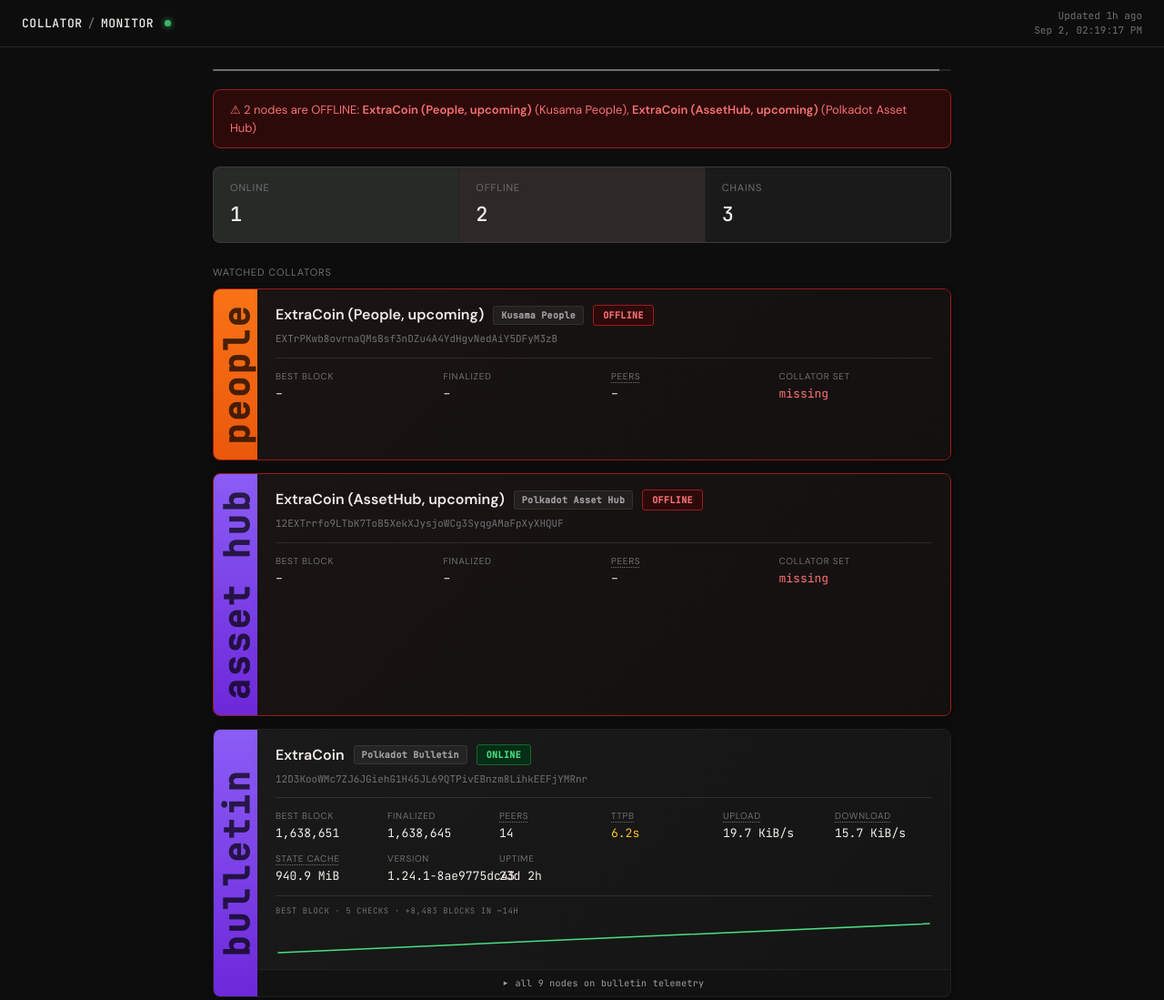
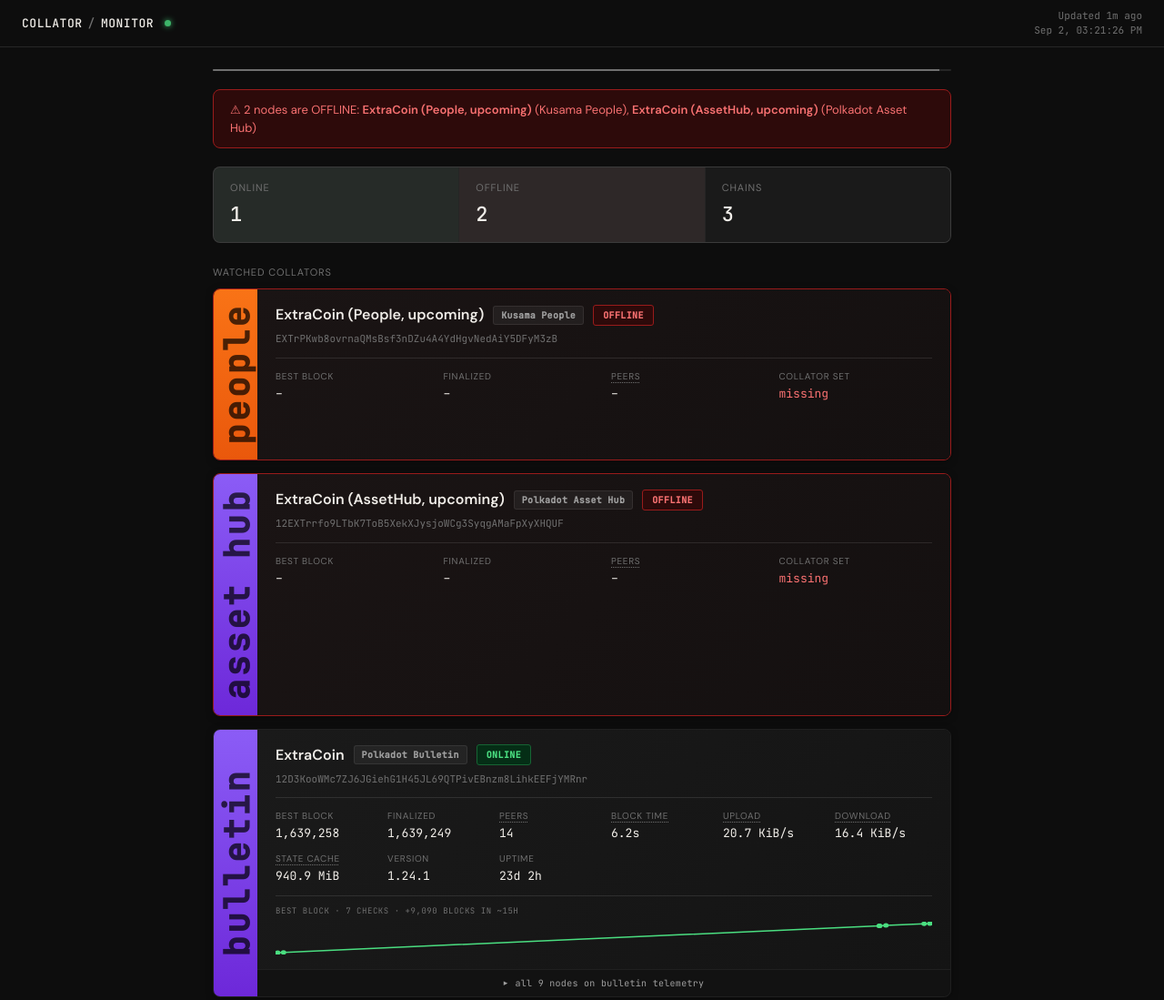
Before and after one commit to yaronski/bulletin-collator-monitor, a website: page index.html in a window 1280 px wide. Shown: the top 1099 px of the page at 91% size. Drawn offline with Linux system fonts and the light colour scheme.

Commit message:
fix CandidateList storage decode (plain twox128, Vec<Account+fixed u128 deposit>); TtPB -> Block time; dashboard polish
- verified on-chain: Candidates item no longer exists in current system-parachain runtimes;
  CandidateList holds 5 (People) / 3 (AssetHub) candidates, deposits 50-55 KSM / 10 DOT
- TtPB label was misleading: feed field is the official 'Block Time' (verified vs
  BlockTimeColumn.tsx + live measurement: all 9 Bulletin nodes report ~6.0s = chain rhythm,
  not node slowness). Warn threshold 6s -> 10s, tooltip updated
- sparkline: per-check data point circles with block+time tooltip
- version shortened (1.24.1) with full value on hover, meta-val overflow ellipsis
- upcoming nodes remain 'missing' with alerts off (not yet in candidate list)

```diff
--- a/index.html
+++ b/index.html
@@ -170,7 +170,7 @@ body {
   white-space: nowrap; cursor: default;
 }
 .meta-key.help { text-decoration: underline dotted var(--text3) 1px; text-underline-offset: 3px; }
-.meta-val { font-family: var(--mono); font-size: 13px; color: var(--text); white-space: nowrap; }
+.meta-val { font-family: var(--mono); font-size: 13px; color: var(--text); white-space: nowrap; overflow: hidden; text-overflow: ellipsis; max-width: 100%; }
 .meta-val.highlight { color: var(--red); }
 .meta-val.warn      { color: var(--amber); }
 .meta-val.muted     { color: var(--text3); }
@@ -326,7 +326,7 @@ body {
 var REFRESH_MS = 5 * 60 * 1000;
 var countdownInterval;
 var TOOLTIPS = {
-  ttpb: 'Time to produce block: how long this node took to build its last block. Below ~6 s (the parachain slot time) is healthy; higher values mean the node is struggling to produce/author blocks in time.',
+  ttpb: 'Block time: how long this node took to import its latest block (the telemetry feed field is the same the official frontend shows as "Block Time"). ~6 s is the normal Bulletin rhythm; values well above 10 s mean the node is falling behind.',
   peers: 'Number of libp2p peers currently connected. Fewer than ~5 usually means network problems.',
   stateSize: 'Size of the node\'s state cache (pruned) in memory.',
   upload: 'Average network upload while the check window ran.',
@@ -459,10 +459,16 @@ function sparklineHtml(history) {
   }).join(' ');
   var spanTxt = span > 0 ? '+' + span.toLocaleString('en-US') + ' blocks' : 'no progress';
   var durH = Math.round((maxT - minT) / 3600000);
+  var circles = pts.map(function(p) {
+    var x = PAD + ((p.ts - minT) / (maxT - minT)) * (W - 2*PAD);
+    var y = span === 0 ? H/2 : H - PAD - ((p.best - minB) / span) * (H - 2*PAD);
+    return '<circle cx="' + x.toFixed(1) + '" cy="' + y.toFixed(1) + '" r="2.5" fill="#4ade80"><title>' + p.best.toLocaleString('en-US') + ' \u00b7 ' + new Date(p.ts).toLocaleString() + '</title></circle>';
+  }).join('');
   return '<div class="sparkline">'
     + '<div class="sparkline-label" data-tip="spark">Best block \u00b7 ' + pts.length + ' checks \u00b7 ' + spanTxt + ' in ~' + durH + 'h</div>'
     + '<svg viewBox="0 0 ' + W + ' ' + H + '" preserveAspectRatio="none">'
     + '<path d="' + path + '" fill="none" stroke="#4ade80" stroke-width="1.5"/>'
+    + circles
     + '</svg></div>';
 }
 
@@ -518,11 +524,11 @@ function renderCards(nodes, chains) {
     meta += metaItem('Peers', 'peers', col.peers != null ? col.peers : '\u2013', col.peers != null && col.peers < 5 ? 'warn' : '');
     if (col.chainStatus) meta += metaItem('Collator set', null, escapeHtml(col.chainStatus) + (col.invulnerable ? ' \u00b7 invuln' : ''), (col.chainStatus === 'missing' || col.chainStatus === 'inactive') ? 'highlight' : (col.chainStatus === 'standby' ? 'muted' : ''));
     if (col.deposit) meta += metaItem('Bond', null, escapeHtml(fmtPlanck(col.deposit)));
-    if (col.ttpb != null) meta += metaItem('TtPB', 'ttpb', (col.ttpb / 1000).toFixed(1) + 's', col.ttpb > 6000 ? 'warn' : '');
+    if (col.ttpb != null) meta += metaItem('Block time', 'ttpb', (col.ttpb / 1000).toFixed(1) + 's', col.ttpb > 10000 ? 'warn' : '');
     if (col.uploadAvgBs != null) meta += metaItem('Upload', 'upload', fmtRate(col.uploadAvgBs));
     if (col.downloadAvgBs != null) meta += metaItem('Download', 'download', fmtRate(col.downloadAvgBs));
     if (col.stateSize != null && col.stateSize > 0) meta += metaItem('State cache', 'stateSize', fmtBytes(col.stateSize));
-    if (col.version) meta += metaItem('Version', null, escapeHtml(col.version));
+    if (col.version) meta += metaItem('Version', null, '<span title="' + escapeHtml(col.version) + '">' + escapeHtml(col.version.split('-')[0].slice(0, 12)) + '</span>');
     if (col.startupTime) meta += metaItem('Uptime', null, uptimeFrom(col.startupTime));
     if (col.consecutiveOffline > 0) meta += metaItem('Consec. offline', null, String(col.consecutiveOffline), 'highlight');
 
--- a/status.json
+++ b/status.json
@@ -1,8 +1,8 @@
 {
-  "lastUpdated": "2026-09-02T14:19:17.591Z",
+  "lastUpdated": "2026-09-02T15:21:26.954Z",
   "feed": {
     "connected": true,
-    "registrySize": 144,
+    "registrySize": 145,
     "error": null
   },
   "chains": {
@@ -12,124 +12,124 @@
       "feedError": null,
       "relay": "polkadot",
       "nodeCount": 9,
-      "bestBlock": 1638651,
-      "finalizedBlock": 1638645,
+      "bestBlock": 1639258,
+      "finalizedBlock": 1639249,
       "nodesTable": [
         {
           "name": "DPSTK",
           "peerId": "12D3KooWHPmACsPbXDo9n4qjBZqGEqJ7JLG2fvaCWNCMWyysg6vQ",
           "version": "1.24.1-8ae9775dc43",
-          "best": 1638651,
-          "finalized": 1638645,
+          "best": 1639258,
+          "finalized": 1639249,
           "peers": 15,
-          "ttpb": 6252,
-          "stateSize": 986969800,
-          "uploadAvgBs": 24064,
-          "downloadAvgBs": 13596,
+          "ttpb": 6210,
+          "stateSize": 987032260,
+          "uploadAvgBs": 24865,
+          "downloadAvgBs": 13854,
           "stale": false
         },
         {
           "name": "ExtraCoin",
           "peerId": "12D3KooWMc7ZJ6JGiehG1H45JL69QTPivEBnzm8LihkEEFjYMRnr",
           "version": "1.24.1-8ae9775dc43",
-          "best": 1638651,
-          "finalized": 1638645,
+          "best": 1639258,
+          "finalized": 1639249,
           "peers": 14,
-          "ttpb": 6175,
-          "stateSize": 986599400,
-          "uploadAvgBs": 20182,
-          "downloadAvgBs": 16071,
+          "ttpb": 6211,
+          "stateSize": 986567360,
+          "uploadAvgBs": 21148,
+          "downloadAvgBs": 16823,
           "stale": false
         },
         {
           "name": "Faraday",
           "peerId": "12D3KooWNy2J75qK8C4o8ooFHpLY4rPPsZcR8qNjgDuW2tvCqEWG",
           "version": "1.24.1-8ae9775dc43",
-          "best": 1638651,
-          "finalized": 1638645,
+          "best": 1639258,
+          "finalized": 1639249,
           "peers": 15,
-          "ttpb": 6249,
-          "stateSize": 678185400,
-          "uploadAvgBs": 25888,
-          "downloadAvgBs": 12627,
+          "ttpb": 6211,
+          "stateSize": 875110140,
+          "uploadAvgBs": 26671,
+          "downloadAvgBs": 13072,
           "stale": false
         },
         {
           "name": "INTERWEB-COL1",
           "peerId": "12D3KooWLcMxWNUUNhdVq62P691VtD2iFwyD83i7SxtkGxAuUb2y",
           "version": "1.24.1-8ae9775dc43",
-          "best": 1638651,
-          "finalized": 1638645,
+          "best": 1639258,
+          "finalized": 1639249,
           "peers": 15,
-          "ttpb": 6307,
-          "stateSize": 987078700,
-          "uploadAvgBs": 25947,
-          "downloadAvgBs": 15210,
+          "ttpb": 6212,
+          "stateSize": 987143230,
+          "uploadAvgBs": 27335,
+          "downloadAvgBs": 16986,
           "stale": false
         },
         {
           "name": "MegatronBulletin",
           "peerId": "12D3KooWHEYTsuU8mZiNuEovmCVp1g1tQBVceHDpCrc7p4VN9wZ4",
           "version": "1.24.1-8ae9775dc43",
-          "best": 1638651,
-          "finalized": 1638645,
+          "best": 1639258,
+          "finalized": 1639249,
           "peers": 15,
-          "ttpb": 6302,
-          "stateSize": 986646140,
-          "uploadAvgBs": 18434,
-          "downloadAvgBs": 18630,
+          "ttpb": 6230,
+          "stateSize": 986712400,
+          "uploadAvgBs": 19209,
+          "downloadAvgBs": 21304,
           "stale": false
         },
         {
           "name": "PN-Bulletin-01",
           "peerId": "12D3KooWBtEY3wxRxF7VgJtu8ottRSZxr5CxS4n2itHpmsZK8K5n",
           "version": "1.24.1-8ae9775dc43",
-          "best": 1638651,
-          "finalized": 1638645,
+          "best": 1639258,
+          "finalized": 1639249,
           "peers": 14,
-          "ttpb": 6299,
+          "ttpb": 6206,
           "stateSize": 0,
-          "uploadAvgBs": 20253,
-          "downloadAvgBs": 24247,
+          "uploadAvgBs": 20724,
+          "downloadAvgBs": 25550,
           "stale": false
         },
         {
           "name": "PN-Bulletin-Boot",
           "peerId": "12D3KooWG1DYbATkDZVecTrnzmTiDiXVpbvFL3fn8iUiCEuqQz9c",
           "version": "1.24.1-8ae9775dc43",
-          "best": 1638651,
-          "finalized": 1638645,
+          "best": 1639258,
+          "finalized": 1639249,
           "peers": 14,
-          "ttpb": 6304,
-          "stateSize": 986842300,
-          "uploadAvgBs": 14380,
-          "downloadAvgBs": 20011,
+          "ttpb": 6208,
+          "stateSize": 986897660,
+          "uploadAvgBs": 16848,
+          "downloadAvgBs": 20907,
           "stale": false
         },
         {
           "name": "Polkadotters",
           "peerId": "12D3KooWEKjYGD5a3veYTcV3s7rkvXfi9gxYbZEbBCk2NtqH8Lp2",
           "version": "1.24.1-8ae9775dc43",
-          "best": 1638651,
-          "finalized": 1638645,
+          "best": 1639258,
+          "finalized": 1639249,
           "peers": 15,
-          "ttpb": 6293,
-          "stateSize": 986897300,
-          "uploadAvgBs": 14061,
-          "downloadAvgBs": 26599,
+          "ttpb": 6210,
+          "stateSize": 986958700,
+          "uploadAvgBs": 15531,
+          "downloadAvgBs": 27139,
           "stale": false
         },
         {
           "name": "Simply Staking: Bulletin Node CA",
           "peerId": "12D3KooWH7GPMht12HuqCrDcS57goPwAko3zeFMs9taC49wHWPun",
           "version": "1.24.1-8ae9775dc43",
-          "best": 1638651,
-          "finalized": 1638645,
+          "best": 1639258,
+          "finalized": 1639249,
           "peers": 15,
-          "ttpb": 6273,
-          "stateSize": 987171700,
-          "uploadAvgBs": 13934,
-          "downloadAvgBs": 24028,
+          "ttpb": 6212,
+          "stateSize": 987140300,
+          "uploadAvgBs": 18003,
+          "downloadAvgBs": 24911,
           "stale": false
         }
       ]
@@ -140,7 +140,7 @@
       "rpcOk": true,
       "isRelay": false,
       "activeSetSize": 16,
-      "candidateSetSize": null,
+      "candidateSetSize": 5,
       "invulnerableSetSize": 10,
       "activeSet": [
         "CbLd7BdUr8DqD4TciR1kH6w12bbHBCW9n2MHGCtbxq4U5ty",
@@ -167,7 +167,7 @@
       "rpcOk": true,
       "isRelay": false,
       "activeSetSize": 14,
-      "candidateSetSize": null,
+      "candidateSetSize": 3,
       "invulnerableSetSize": 11,
       "activeSet": [
         "16WWmr2Xqgy5fna35GsNHXMU7vDBM12gzHCFGibQjSmKpAN",
@@ -201,15 +201,15 @@
       "version": "1.24.1-8ae9775dc43",
       "impl": "polkadot-parachain",
       "name": "ExtraCoin",
-      "best": 1638651,
-      "finalized": 1638645,
+      "best": 1639258,
+      "finalized": 1639249,
       "peers": 14,
-      "ttpb": 6175,
-      "stateSize": 986599400,
-      "uploadAvgBs": 20182,
-      "downloadAvgBs": 16071,
+      "ttpb": 6211,
+      "stateSize": 986567360,
+      "uploadAvgBs": 21148,
+      "downloadAvgBs": 16823,
       "startupTime": 1786366863953,
-      "lastBlockAt": "2026-09-02T14:19:12.652Z",
+      "lastBlockAt": "2026-09-02T15:21:25.020Z",
       "chainStatus": null,
       "invulnerable": null,
       "deposit": null,
@@ -219,7 +219,7 @@
       "alertedRecovery": false,
       "alertedMissing": false,
       "statusText": "online",
-      "lastChecked": "2026-09-02T14:19:17.591Z",
+      "lastChecked": "2026-09-02T15:21:26.954Z",
       "lastError": null,
       "history": [
         {
@@ -241,6 +241,14 @@
         {
           "ts": "2026-09-02T14:19:17.591Z",
           "best": 1638651
+        },
+        {
+          "ts": "2026-09-02T15:13:15.909Z",
+          "best": 1639179
+        },
+        {
+          "ts": "2026-09-02T15:21:26.954Z",
+          "best": 1639258
         }
       ]
     },
@@ -270,12 +278,12 @@
       "invulnerable": null,
       "deposit": null,
       "consecutiveOffline": 0,
-      "consecutiveMissing": 2,
+      "consecutiveMissing": 4,
       "alertedOffline": false,
       "alertedRecovery": false,
       "alertedMissing": false,
       "statusText": "offline",
-      "lastChecked": "2026-09-02T14:19:17.591Z",
+      "lastChecked": "2026-09-02T15:21:26.954Z",
       "lastError": null,
       "history": [
         {
@@ -284,6 +292,14 @@
         },
         {
           "ts": "2026-09-02T14:19:17.591Z",
+          "best": null
+        },
+        {
+          "ts": "2026-09-02T15:13:15.909Z",
+          "best": null
+        },
+        {
+          "ts": "2026-09-02T15:21:26.954Z",
           "best": null
         }
       ]
@@ -314,12 +330,12 @@
       "invulnerable": null,
       "deposit": null,
       "consecutiveOffline": 0,
-      "consecutiveMissing": 2,
+      "consecutiveMissing": 4,
       "alertedOffline": false,
       "alertedRecovery": false,
       "alertedMissing": false,
       "statusText": "offline",
-      "lastChecked": "2026-09-02T14:19:17.591Z",
+      "lastChecked": "2026-09-02T15:21:26.954Z",
       "lastError": null,
       "history": [
         {
@@ -329,6 +345,14 @@
         {
           "ts": "2026-09-02T14:19:17.591Z",
           "best": null
+        },
+        {
+          "ts": "2026-09-02T15:13:15.909Z",
+          "best": null
+        },
+        {
+          "ts": "2026-09-02T15:21:26.954Z",
+          "best": null
         }
       ]
     }
```
Also changed, not shown: scripts/check.mjs (+22 -14 lines).
